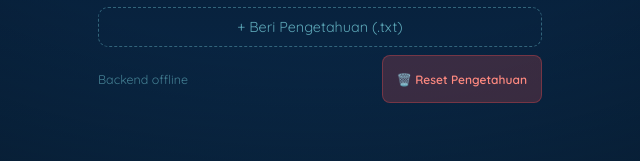
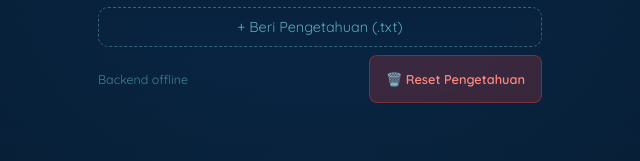
Before and after one commit to MoonVibes0012/me-fishgpt, a plain HTML site: page index.html in a window 1280 px wide. Shown: the part 636-797 px from the top of the page, 320-960 px from the left. Drawn offline with Linux system fonts and the light colour scheme; no server answers.

Commit message:
Update index.html

```diff
--- a/index.html
+++ b/index.html
@@ -153,6 +153,7 @@
       justify-content: space-between;
       gap: 12px;
       margin-top: 8px;
+      flex-wrap: wrap;
     }
     #status {
       font-size: 0.78rem;
@@ -160,20 +161,26 @@
       flex: 1;
     }
     #btnReset {
-      padding: 6px 14px;
-      background: rgba(255,80,80,0.2);
+      padding: 6px 16px;
+      background: rgba(255,60,60,0.2);
       color: #ff8a80;
-      border: 1px solid rgba(255,80,80,0.3);
+      border: 1px solid rgba(255,60,60,0.35);
       border-radius: 8px;
-      font-size: 0.75rem;
+      font-size: 0.8rem;
+      font-weight: 600;
       cursor: pointer;
       font-family: inherit;
       transition: 0.2s;
       white-space: nowrap;
+      backdrop-filter: blur(4px);
     }
     #btnReset:hover {
-      background: rgba(255,80,80,0.35);
+      background: rgba(255,60,60,0.4);
       border-color: #ff5252;
+      color: #ffab91;
+    }
+    #btnReset:active {
+      transform: scale(0.96);
     }
   </style>
 </head>
```
